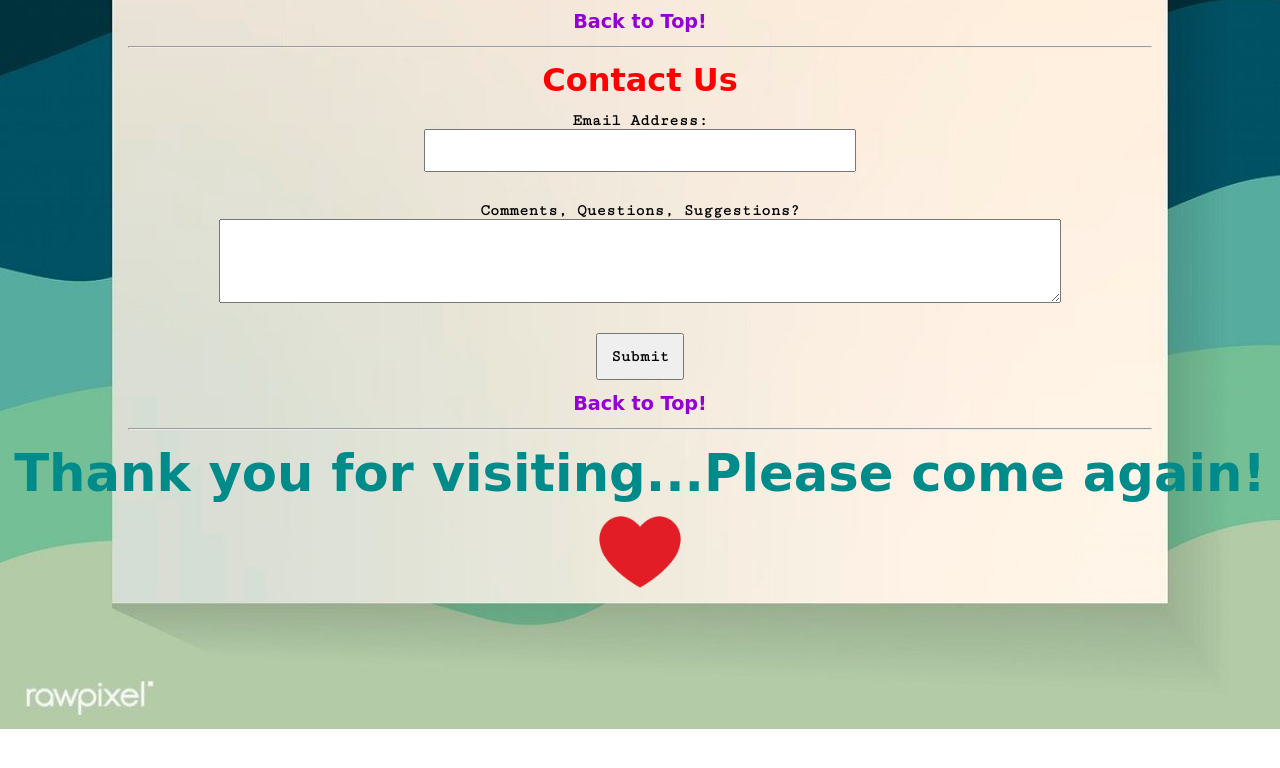
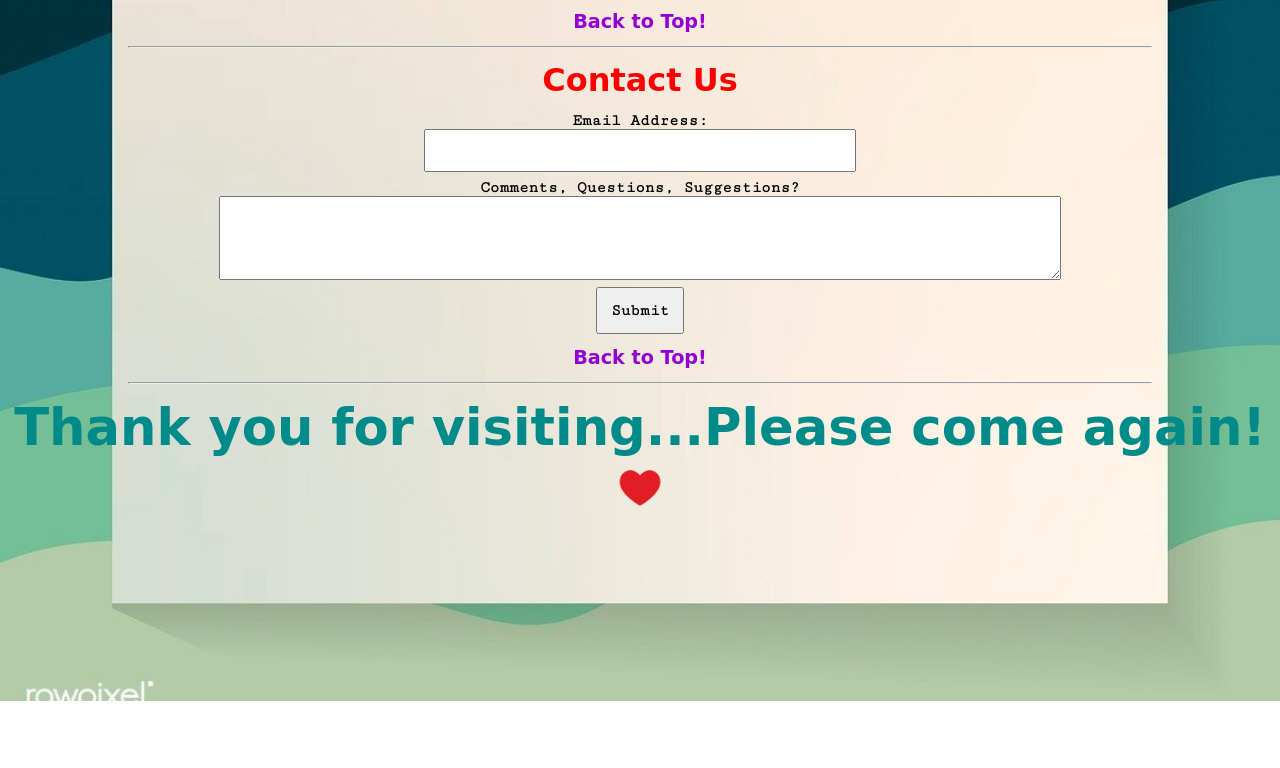
Before and after one commit to CompSciCodes/JanZenz, a plain HTML site: page index.html in a window 1280 px wide. Shown: the part 1191-1959 px from the top of the page. After the commit the page ends 1892 px from the top, so only its background shows below. Drawn offline with Linux system fonts and the light colour scheme; a web font is replaced by a local one.

Commit message:
Add files via upload

```diff
--- a/style.css
+++ b/style.css
@@ -12,11 +12,12 @@ html
 body
 {
 	font-family: 'Inspiration', cursive;
-	font-size: 2vw;
+	font-size: 2%;
 	background-image: url("images/bodyBG.jpg");
 	background-repeat: no-repeat;
 	background-size: 100%;
 	margin-top: 12%;
+	margin-bottom: 12%;
 }
 
 h2 a:link
@@ -174,5 +175,5 @@ input, textarea
 	display: block;
   	margin-left: auto;
 	margin-right: auto;
-	width: 10%;
+	width: 5%;
 }
```
